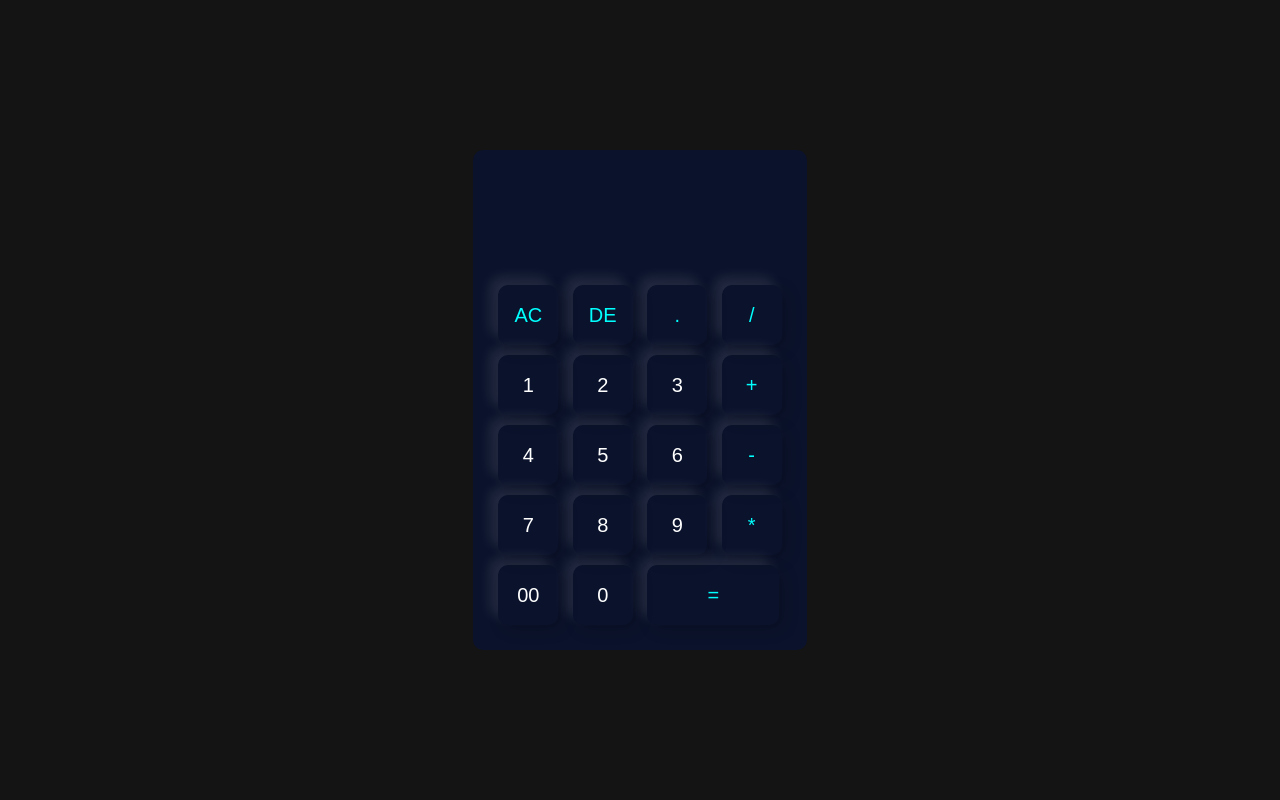
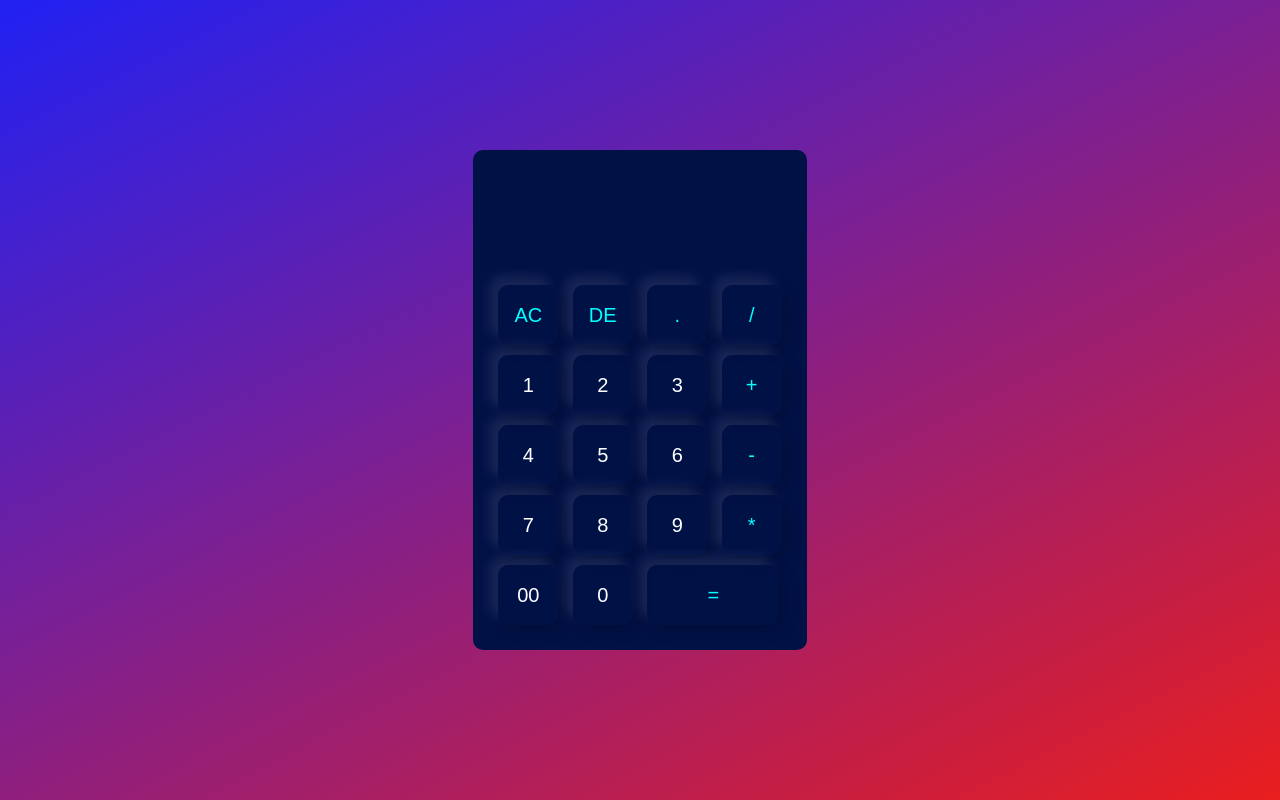
Before and after one commit to HatemSaqr/calculator-website, a plain HTML site: page index.html in a window 1280 px wide. Drawn offline with Linux system fonts and the light colour scheme.

Commit message:
Add files via upload

```diff
--- a/style.css
+++ b/style.css
@@ -8,15 +8,14 @@
 .container{
     width: 100%;
     height: 100vh;
-    background-color: rgb(20, 20, 20);
     display: flex;
     align-items: center;
     justify-content: center;
+    background: linear-gradient(153deg,rgb(33, 33, 243),rgb(233 30 30));
 }
 
-
 .calculator{
-    background-color: rgba(0, 17, 70, 0.473);
+    background-color: rgba(0, 17, 70, 1);
     padding: 20px;
     border-radius: 10px;
 
```
Also changed, not shown: pic/calculator-preview.png.
